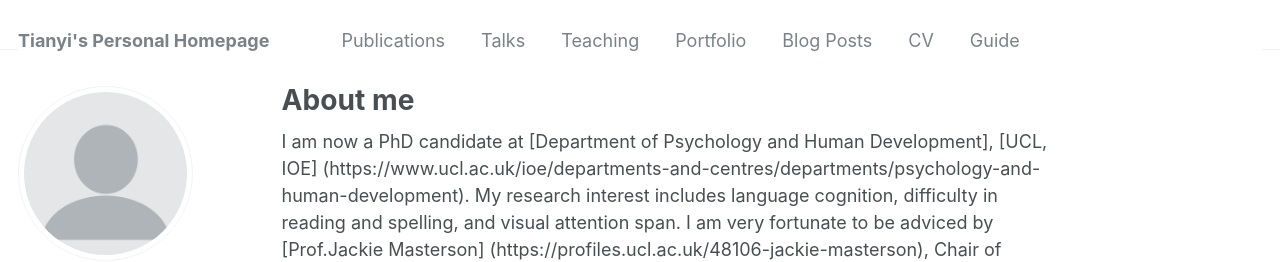
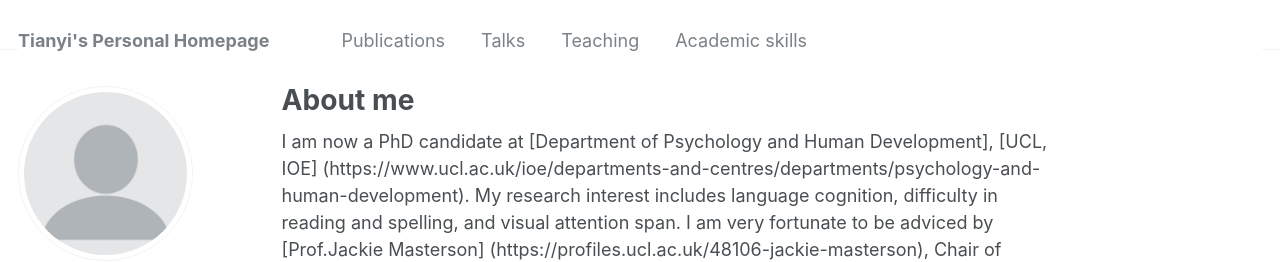
Before and after one commit to TianIEee/Tianyiw.github.io, a Jekyll site: the page built from _pages/about.md, in a window 1280 px wide. Shown: the top 262 px of the page. Built offline with Jekyll 4.4.1, drawn with Linux system fonts in a browser that asks for light colours; some web fonts are replaced; a file with an impossible date is left out.

Commit message:
Update navigation.yml

```diff
--- a/_data/navigation.yml
+++ b/_data/navigation.yml
@@ -9,14 +9,5 @@ main:
   - title: "Teaching"
     url: /teaching/
 
-  - title: "Portfolio"
-    url: /portfolio/
-
-  - title: "Blog Posts"
-    url: /year-archive/
-
-  - title: "CV"
-    url: /cv/
-
-  - title: "Guide"
-    url: /markdown/
+  - title: "Academic skills"
+    url: /academic skills/
```
